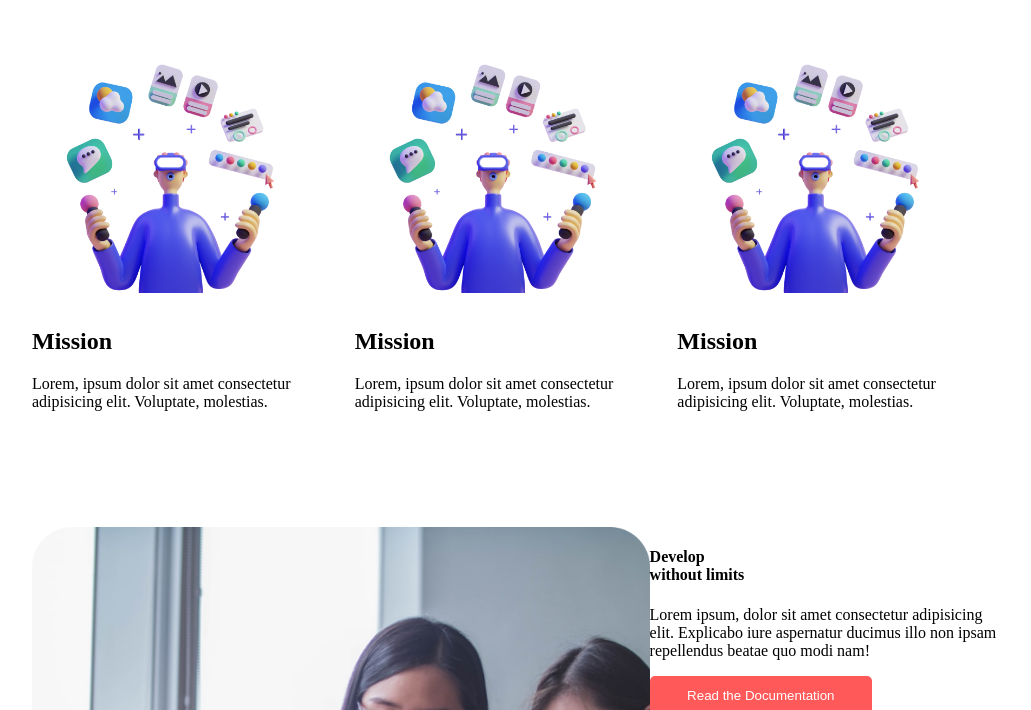
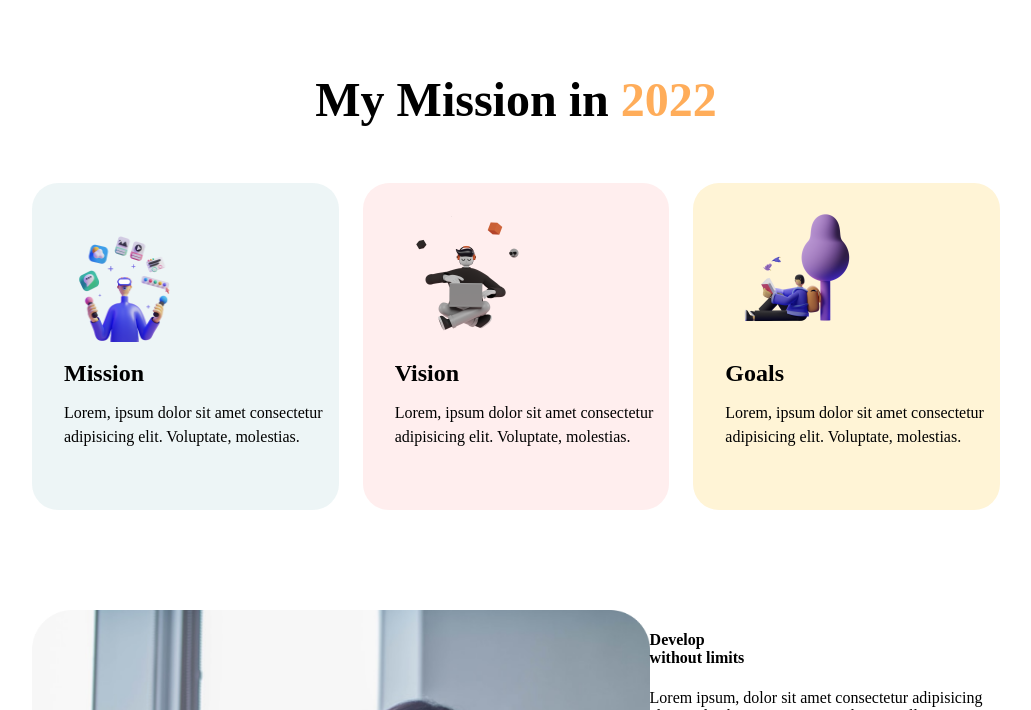
Before and after one commit to mariaisratjahan/mission-2022, a plain HTML site: page index.html in a window 1280 px wide. Shown: the part 620-1330 px from the top of the page, without its empty margins (124-1155 px from the left). Drawn offline with Linux system fonts and the light colour scheme.

Commit message:
my mission style completed

```diff
--- a/index.html
+++ b/index.html
@@ -27,20 +27,21 @@
             </div>
         </section>
         <section class="my_mission">
+           <h2>My Mission in <span class="orange">2022</span></h2>
            <div class="flexible_container cards">
-                <div class="card">
+                <div class="card_one card">
                     <img src="./images/illustrators/illustrator-1.png" alt="">
-                    <h2>Mission</h2>
+                    <h4>Mission</h4>
                     <p>Lorem, ipsum dolor sit amet consectetur adipisicing elit. Voluptate, molestias.</p>
                 </div>
-                <div class="card">
-                    <img src="./images/illustrators/illustrator-1.png" alt="">
-                    <h2>Mission</h2>
+                <div class="card_two card">
+                    <img src="./images/illustrators/illustrator-2.png" alt="">
+                    <h4>Vision</h4>
                     <p>Lorem, ipsum dolor sit amet consectetur adipisicing elit. Voluptate, molestias.</p>
                 </div>
-                <div class="card">
-                    <img src="./images/illustrators/illustrator-1.png" alt="">
-                    <h2>Mission</h2>
+                <div class="card_three card">
+                    <img src="./images/illustrators/illustrator-3.png" alt="">
+                    <h4>Goals</h4>
                     <p>Lorem, ipsum dolor sit amet consectetur adipisicing elit. Voluptate, molestias.</p>
                 </div>
            </div>
--- a/style.css
+++ b/style.css
@@ -19,6 +19,9 @@ button{
 }
 .flexible_container{
     display:flex;
+}
+.orange{
+    color:#FFAD5A;
 }
 /* -------------------------------- */
 .banner-left{
@@ -63,8 +66,54 @@ h1{
     height:623px;
 }
 /* my_mission section */
+.my_mission{
+    margin:62px 0 86px 0;
+}
+.my_mission h2{
+    /* font-family: Poppins; */
+    font-size: 48px;
+    font-weight: 700;
+    line-height: 70px;
+    letter-spacing: 0em;
+    text-align: center;
+    margin-bottom: 48px;
+    margin-top: 0;
 
+}
+.cards{
+    margin-top: 48px;
+}
+.card_one{
+    margin-right: 24px;
+    background-color:rgba(79, 157, 166, 0.1);
+}
+.card_two{
+    margin-right: 24px;
+    background-color:rgba(255, 89, 89, 0.1);
 
+}
+.card_three{
+    background-color:#FFF4D6 ;
+}
+.card{
+    padding:25px 13px 45px 32px;
+    font-family: Poppins;
+    font-size: 16px;
+    font-weight: 400;
+    line-height: 24px;
+    letter-spacing: 0em;
+    text-align: left;
+    border-radius: 26px;
+}
+.card h4{
+    margin: 0;
+    font-size: 24px;
+}
+.card img{
+    width:141px;
+    height:141px;
+    margin:0 0 12px 0;
+}
 /* develop section */
 .develop{
     margin:100px 0;
```
